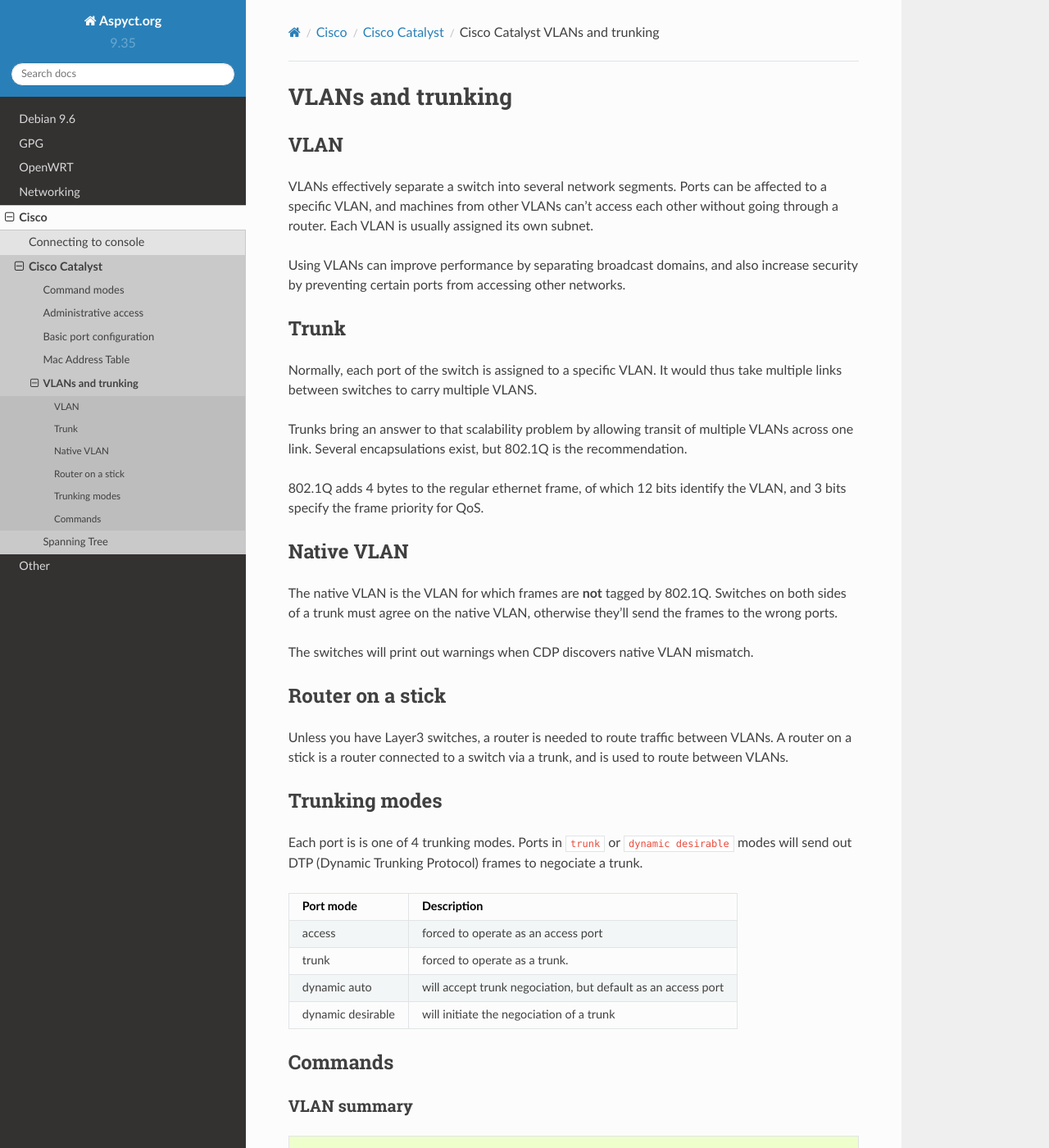
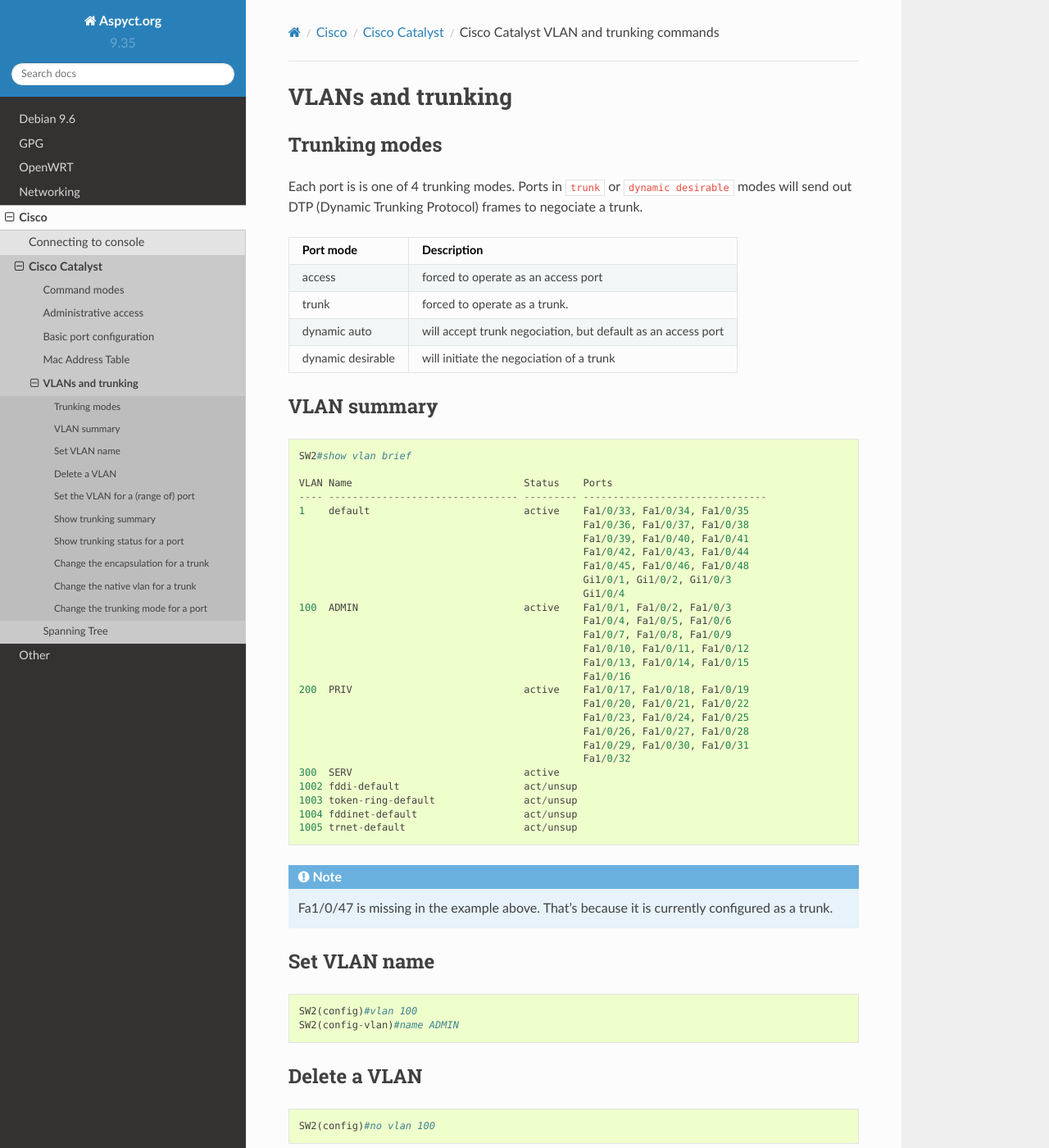
Before and after one commit to aspyct/site-source, a Sphinx documentation site: the page built from source/cisco/catalyst/vlans-trunks.rst, in a window 1280 px wide and 1400 px high. Shown: the whole window at 82% size. Built offline with Sphinx 7.4.7 and the Read the Docs theme 2.0.0, drawn with Linux system fonts in a browser that asks for light colours; some of the changed text lies outside the part shown.

Commit message:
Split VLAN/Trunk theory and cisco admin

```diff
--- a/source/cisco/catalyst/vlans-trunks.rst
+++ b/source/cisco/catalyst/vlans-trunks.rst
@@ -1,48 +1,7 @@
-.. title:: Cisco Catalyst VLANs and trunking
+.. title:: Cisco Catalyst VLAN and trunking commands
 
 VLANs and trunking
 ==================
-
-VLAN
-----
-
-VLANs effectively separate a switch into several network segments.
-Ports can be affected to a specific VLAN, and machines from other VLANs
-can't access each other without going through a router.
-Each VLAN is usually assigned its own subnet.
-
-Using VLANs can improve performance by separating broadcast domains,
-and also increase security by preventing certain ports from accessing
-other networks.
-
-Trunk
------
-
-Normally, each port of the switch is assigned to a specific VLAN.
-It would thus take multiple links between switches to carry multiple VLANS.
-
-Trunks bring an answer to that scalability problem by allowing transit
-of multiple VLANs across one link. Several encapsulations exist,
-but 802.1Q is the recommendation.
-
-802.1Q adds 4 bytes to the regular ethernet frame, of which 12 bits identify the VLAN,
-and 3 bits specify the frame priority for QoS.
-
-Native VLAN
------------
-
-The native VLAN is the VLAN for which frames are **not** tagged by 802.1Q.
-Switches on both sides of a trunk must agree on the native VLAN, otherwise
-they'll send the frames to the wrong ports.
-
-The switches will print out warnings when CDP discovers native VLAN mismatch.
-
-Router on a stick
------------------
-
-Unless you have Layer3 switches, a router is needed to route traffic between
-VLANs. A router on a stick is a router connected to a switch via a trunk, and
-is used to route between VLANs.
 
 Trunking modes
 --------------
@@ -59,11 +18,8 @@ dynamic auto      will accept trunk negociation, but default as an access port
 dynamic desirable will initiate the negociation of a trunk
 ================= ============================================================
 
-Commands
---------
-
 VLAN summary
-~~~~~~~~~~~~
+------------
 
 ::
 
@@ -71,36 +27,37 @@ VLAN summary
 
     VLAN Name                             Status    Ports
     ---- -------------------------------- --------- -------------------------------
-    1    default                          active    Fa1/0/1, Fa1/0/2, Fa1/0/3
+    1    default                          active    Fa1/0/33, Fa1/0/34, Fa1/0/35
+                                                    Fa1/0/36, Fa1/0/37, Fa1/0/38
+                                                    Fa1/0/39, Fa1/0/40, Fa1/0/41
+                                                    Fa1/0/42, Fa1/0/43, Fa1/0/44
+                                                    Fa1/0/45, Fa1/0/46, Fa1/0/48
+                                                    Gi1/0/1, Gi1/0/2, Gi1/0/3
+                                                    Gi1/0/4
+    100  ADMIN                            active    Fa1/0/1, Fa1/0/2, Fa1/0/3
                                                     Fa1/0/4, Fa1/0/5, Fa1/0/6
                                                     Fa1/0/7, Fa1/0/8, Fa1/0/9
                                                     Fa1/0/10, Fa1/0/11, Fa1/0/12
                                                     Fa1/0/13, Fa1/0/14, Fa1/0/15
-                                                    Fa1/0/16, Fa1/0/17, Fa1/0/18
-                                                    Fa1/0/19, Fa1/0/20, Fa1/0/21
-                                                    Fa1/0/22, Fa1/0/23, Fa1/0/24
-                                                    Fa1/0/25, Fa1/0/26, Fa1/0/27
-                                                    Fa1/0/28, Fa1/0/29, Fa1/0/30
-                                                    Fa1/0/31, Fa1/0/32, Fa1/0/33
-                                                    Fa1/0/34, Fa1/0/35, Fa1/0/36
-                                                    Fa1/0/37, Fa1/0/38, Fa1/0/39
-                                                    Fa1/0/40, Fa1/0/41, Fa1/0/42
-                                                    Fa1/0/43, Fa1/0/44, Fa1/0/45
-                                                    Fa1/0/46, Fa1/0/48, Gi1/0/1
-                                                    Gi1/0/2, Gi1/0/3, Gi1/0/4
-    100  ADMIN                            active
-    200  PRIV                             active
+                                                    Fa1/0/16
+    200  PRIV                             active    Fa1/0/17, Fa1/0/18, Fa1/0/19
+                                                    Fa1/0/20, Fa1/0/21, Fa1/0/22
+                                                    Fa1/0/23, Fa1/0/24, Fa1/0/25
+                                                    Fa1/0/26, Fa1/0/27, Fa1/0/28
+                                                    Fa1/0/29, Fa1/0/30, Fa1/0/31
+                                                    Fa1/0/32
     300  SERV                             active
-
-    VLAN Name                             Status    Ports
-    ---- -------------------------------- --------- -------------------------------
     1002 fddi-default                     act/unsup
     1003 token-ring-default               act/unsup
     1004 fddinet-default                  act/unsup
     1005 trnet-default                    act/unsup
 
+.. NOTE::
+    Fa1/0/47 is missing in the example above. That's because it is currently
+    configured as a trunk.
+
 Set VLAN name
-~~~~~~~~~~~~~
+-------------
 
 ::
 
@@ -108,7 +65,7 @@ Set VLAN name
     SW2(config-vlan)#name ADMIN
 
 Delete a VLAN
-~~~~~~~~~~~~~
+-------------
 
 ::
 
@@ -138,7 +95,7 @@ If you want to fully erase the switch, including VLANs, you need to issue two co
     SW2#delete flash:vlan.dat
 
 Set the VLAN for a (range of) port
-~~~~~~~~~~~~~~~~~~~~~~~~~~~~~~~~~~
+----------------------------------
 
 ::
 
@@ -153,7 +110,7 @@ Or you can select a port range instead
     SW2(config-if-range)#switchport access vlan 100
 
 Show trunking summary
-~~~~~~~~~~~~~~~~~~~~~
+---------------------
 
 ::
 
@@ -173,7 +130,7 @@ Show trunking summary
 
 
 Show trunking status for a port
-~~~~~~~~~~~~~~~~~~~~~~~~~~~~~~~
+-------------------------------
 
 ::
 
@@ -208,21 +165,21 @@ Show trunking status for a port
     Appliance trust: none
 
 Change the encapsulation for a trunk
-~~~~~~~~~~~~~~~~~~~~~~~~~~~~~~~~~~~~
+------------------------------------
 
 ::
 
     SW2(config-if)#switchport trunk encapsulation dot1q
 
 Change the native vlan for a trunk
-~~~~~~~~~~~~~~~~~~~~~~~~~~~~~~~~~~
+----------------------------------
 
 ::
 
     SW2(config-if)#switchport trunk native vlan 100
 
 Change the trunking mode for a port
-~~~~~~~~~~~~~~~~~~~~~~~~~~~~~~~~~~~
+-----------------------------------
 
 ::
 
--- a/source/networking/index.rst
+++ b/source/networking/index.rst
@@ -7,4 +7,5 @@ Networking
     basics
     ip-overview
     subnetting
+    vlan-trunk
     spanning-tree-protocol
--- a/source/networking/subnetting.rst
+++ b/source/networking/subnetting.rst
@@ -1,5 +1,5 @@
-Subnettig
-=========
+Subnetting
+==========
 
 External links
 --------------
```
Also changed, not shown: source/networking/vlan-trunk.rst (added, +43 -0 lines).
